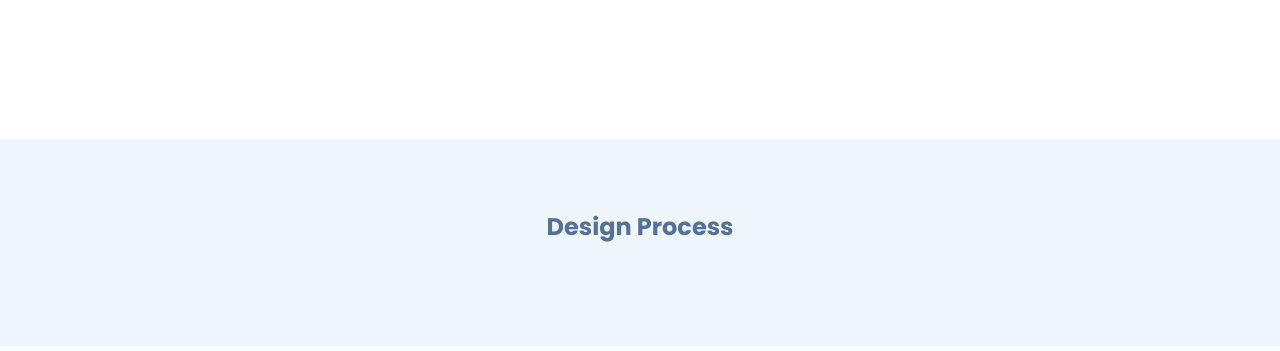
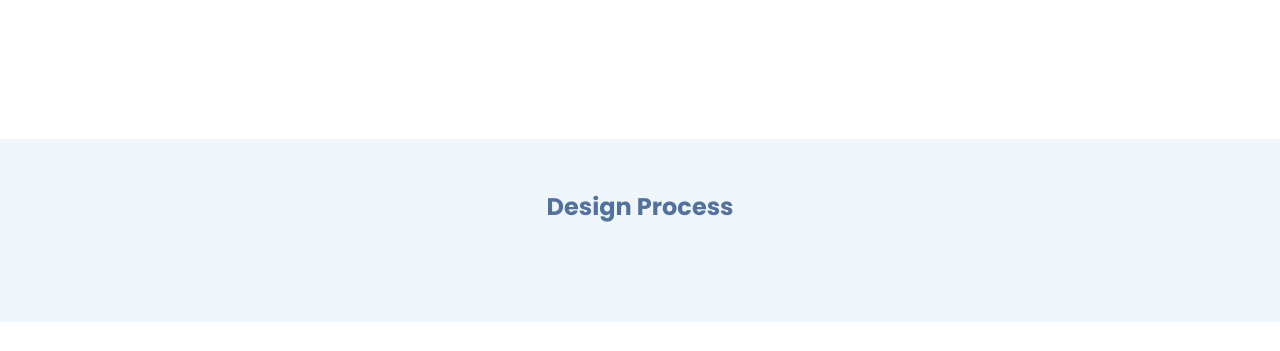
Before and after one commit to TugasInformatika/InfinityAndBeyond, a plain HTML site: page index.html in a window 1280 px wide. Shown: the part 1160-1511 px from the top of the page. Drawn offline with nearby package versions, Linux system fonts and the light colour scheme; a script that the page names is missing.

Commit message:
Update index.html

```diff
--- a/index.html
+++ b/index.html
@@ -59,8 +59,8 @@
         </div>
     </section>
 
-   <section class="design-process" id="design-process" style="padding: 70px 10%; background-color: #eef6fb;">
-   <div class="design-process-title" style="text-align:center; margin-bottom: 2rem;">
+   <section class="design-process" id="design-process" style="padding: 50px 10%; background-color: #eef6fb;">
+   <div class="design-process-title" style="text-align:center; margin-bottom: 3rem;">
         <h1><span>Design</span> Process</h1>
     </div>
    </section>
```
